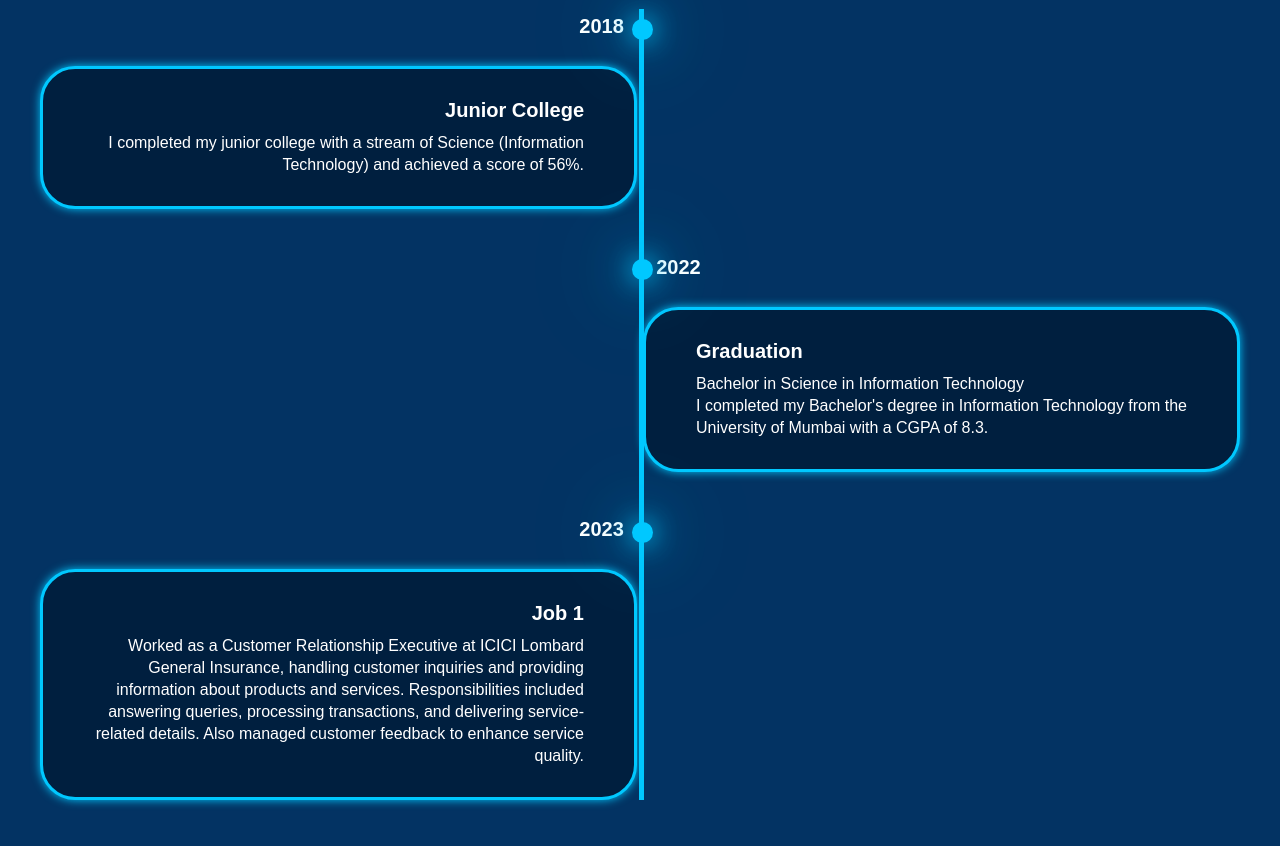
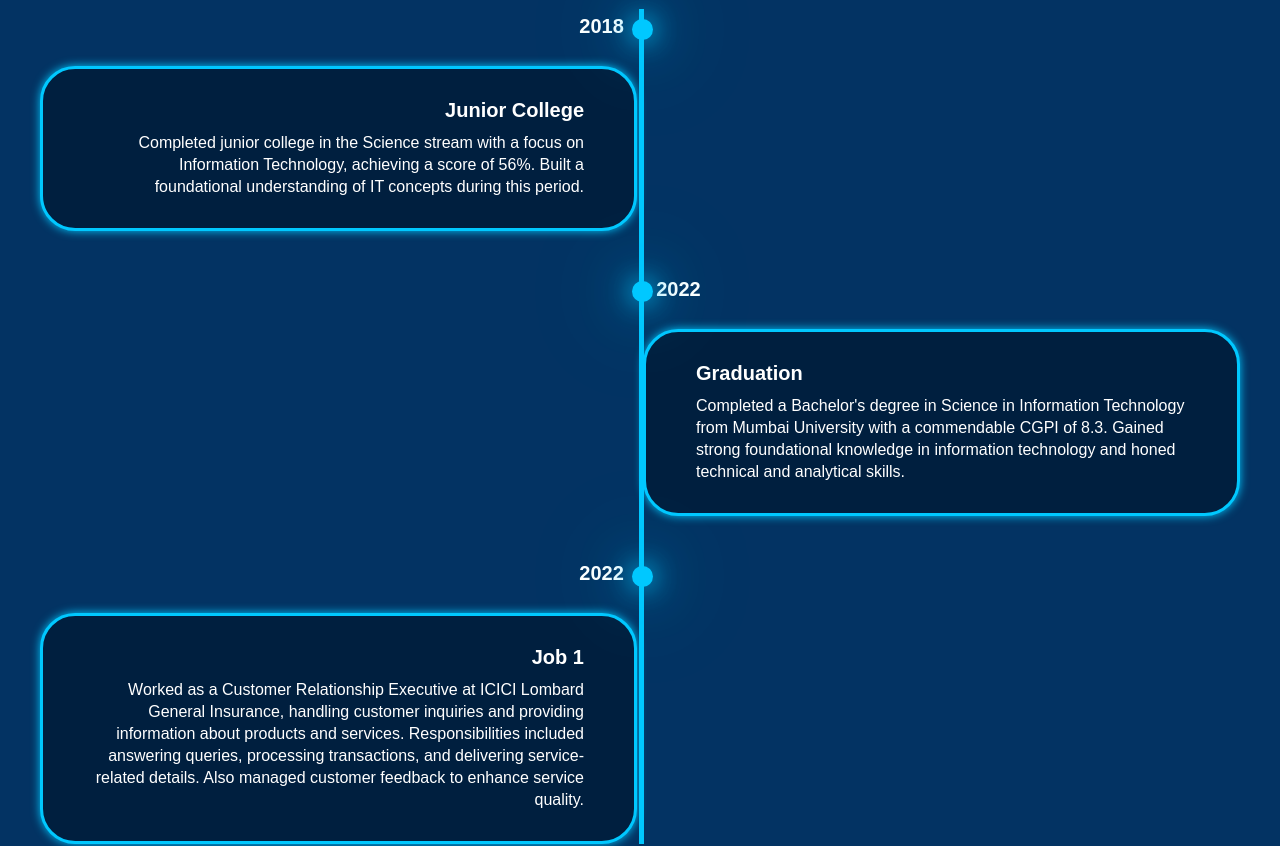
Before and after one commit to jai-singh5/Portfolio-New, a Next.js app: page / in a window 1280 px wide. Shown: the part 1060-1906 px from the top of the page. Built offline with nearby package versions, Linux system fonts and the light colour scheme.

Commit message:
few changes in education

```diff
--- a/app/page.js
+++ b/app/page.js
@@ -176,7 +176,7 @@ export default function Home() {
             </div>
             <div className="timeline-content">
               <h3>Junior College</h3>
-              <p>I completed my junior college with a stream of Science (Information Technology) and achieved a score of 56%.</p>
+              <p>Completed junior college in the Science stream with a focus on Information Technology, achieving a score of 56%. Built a foundational understanding of IT concepts during this period.</p>
             </div>
           </div>
           <div className="timeline-item">
@@ -186,14 +186,13 @@ export default function Home() {
             </div>
             <div className="timeline-content">
               <h3>Graduation</h3>
-              <p>Bachelor in Science in Information Technology</p>
-              <p>I completed my Bachelor&apos;s degree in Information Technology from the University of Mumbai with a CGPA of 8.3.</p>
+              <p>Completed a Bachelor&apos;s degree in Science in Information Technology from Mumbai University with a commendable CGPI of 8.3. Gained strong foundational knowledge in information technology and honed technical and analytical skills.</p>
             </div>
           </div>
           <div className="timeline-item">
             <div className="timeline-dot"></div>
             <div className="timeline-date">
-              2023
+              2022
             </div>
             <div className="timeline-content">
               <h3>Job 1</h3>
```
